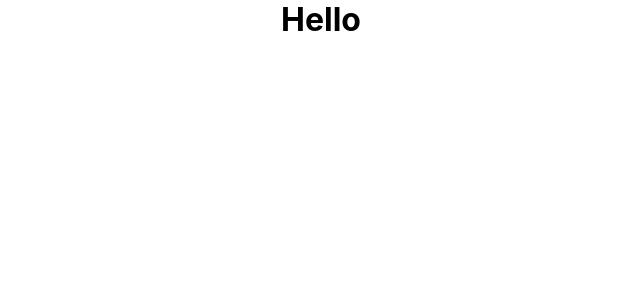
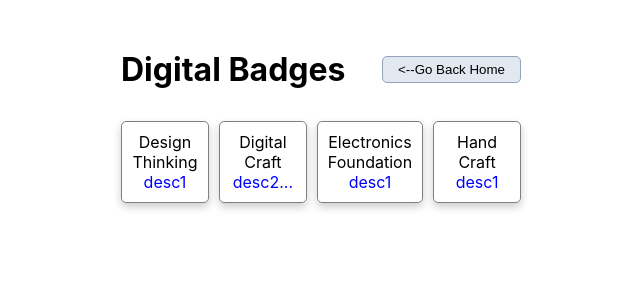
Before and after one commit to mahikajain3/MAYS-frontend, a React (Create React App) app: page /badges in a window 1280 px wide. Shown: the top 300 px of the page, without its empty margins (319-959 px from the left). Built offline with nearby package versions, Linux system fonts and the light colour scheme.

Commit message:
Add badge data

```diff
--- a/src/components/BadgeItem/BadgeItem.jsx
+++ b/src/components/BadgeItem/BadgeItem.jsx
@@ -3,10 +3,6 @@ import React from 'react';
 import './badgeitem.css';
 
 export default function BadgeItem({badge, descr}) {
-    const[badges, setBadges] = useState([
-        {id: 1, badgeName: "Design Thinking", descr: "desc1"},
-        {id: 2, badgeName: "Digital Craft", descr: "desc2..."}
-      ]);
 
     return (
       <div className="badge-item">
--- a/src/pages/Badges/Badges.jsx
+++ b/src/pages/Badges/Badges.jsx
@@ -3,11 +3,44 @@ import axios from 'axios';
 import {useHistory} from 'react-router-dom';
 
 import './badges.css';
+import PageTitle from '../../components/PageTitle/PageTitle';
 
 export default function Badges() {
+
+    const history = useHistory();
+
+    const[badges, setBadges] = useState([
+        {id: 1, badgeName: "Design Thinking", descr: "desc1"},
+        {id: 2, badgeName: "Digital Craft", descr: "desc2..."},
+        {id: 3, badgeName: "Electronics Foundation", descr: "desc1"},
+        {id: 4, badgeName: "Hand Craft", descr: "desc1"}
+      ]);
+
     return (
-        <div>
-            <h1>Hello</h1>
+        <div className="content">
+            <div className="badges-header">
+                <PageTitle
+                text="Digital Badges"
+                />
+                <button
+                onClick={() => history.push('/')}
+                className="button"
+                >
+                {"<--"}Go Back Home
+                </button>
+            </div>
+
+            <div className="badges-list">
+                {badges && badges.map( (badge, index) =>
+                <div
+                    className="badge-item"
+                    key={`${badge.id}-${index}`}
+                >
+                    <p>{badge.badgeName}</p>
+                    <p className="badge-descr">{badge.descr}</p>
+                </div>
+                )}
+            </div>
         </div>
     )
 }
--- a/src/pages/Badges/badges.css
+++ b/src/pages/Badges/badges.css
@@ -0,0 +1,35 @@
+.badges-header {
+    width: 100%;
+    display: flex;
+    align-items: center;
+    justify-content: space-between;
+    padding-top: 50px;
+
+}
+
+.badges-list {
+    width: 100%;
+    display: flex;
+    flex-direction: row;
+    gap: 10px;
+}
+
+.badge-item  {
+    box-shadow: 0 4px 8px 0 rgba(0,0,0,0.2);
+    transition: 0.3s;
+    width: 100%;
+    padding: 10px;
+    border: 1px solid gray;
+    border-radius: 5px;
+    text-align: center;
+    align-items: center;
+    justify-content: space-between;
+}
+
+.badge-item:hover {
+    box-shadow: 0 8px 16px 0 rgba(0,0,0,0.2);
+  }
+
+.badge-descr {
+    color: blue;
+}
```
